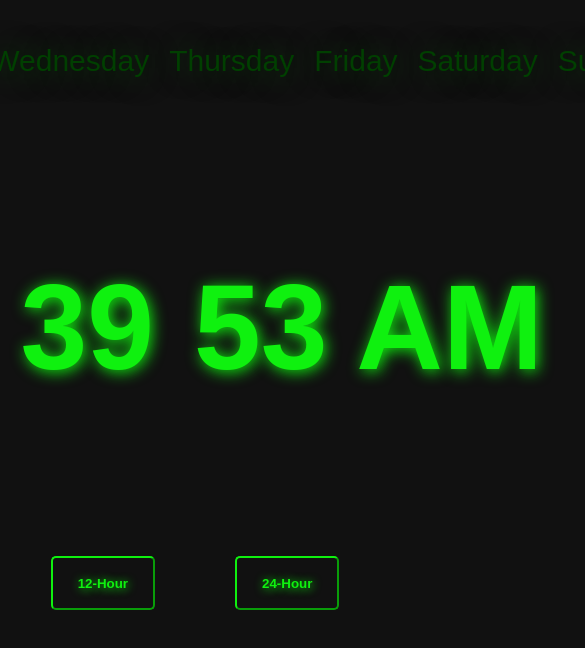
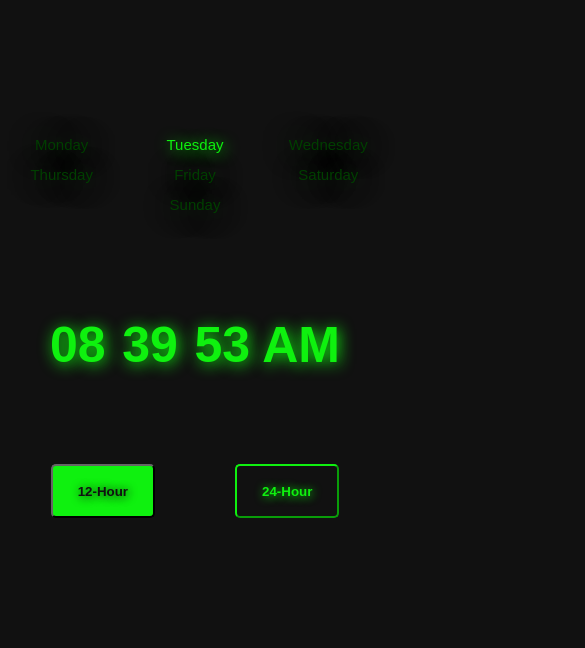
Before and after one commit to hulchenko/weekday-clock, a plain HTML site: page index.html in a window 390 px wide. Shown: the top 648 px of the page, 585 px wide, since content can reach past the window. Drawn offline with Linux system fonts and the light colour scheme; a web font is replaced by a local one.

Commit message:
add responsiveness

```diff
--- a/index.html
+++ b/index.html
@@ -16,7 +16,7 @@
         <p>Thursday</p>
         <p>Friday</p>
         <p>Saturday</p>
-        <p>Sunday</p>
+        <p id="Sunday">Sunday</p>
       </div>
       <div class="clock">
         <p class="hrs"></p>
@@ -26,7 +26,7 @@
         <p class="sec"></p>
       </div>
       <div class="buttons">
-        <div><button class="twelve">12-Hour</button></div>
+        <div><button class="twelve switch">12-Hour</button></div>
         <div><button class="twenty-four">24-Hour</button></div>
       </div>
     </div>
--- a/style.css
+++ b/style.css
@@ -113,3 +113,27 @@ span {
     opacity: 0;
   }
 }
+
+@media screen and (max-width: 900px) {
+  html {
+    overflow: hidden;
+  }
+  .week {
+    display: grid;
+    grid-template-columns: repeat(3, 1fr);
+    grid-template-rows: 30px 30px 30px;
+    width: 400px;
+  }
+  .week p {
+    font-size: 15px;
+    justify-self: center;
+  }
+
+  #Sunday {
+    grid-column: 1/4;
+  }
+
+  .clock {
+    font-size: 50px;
+  }
+}
```
